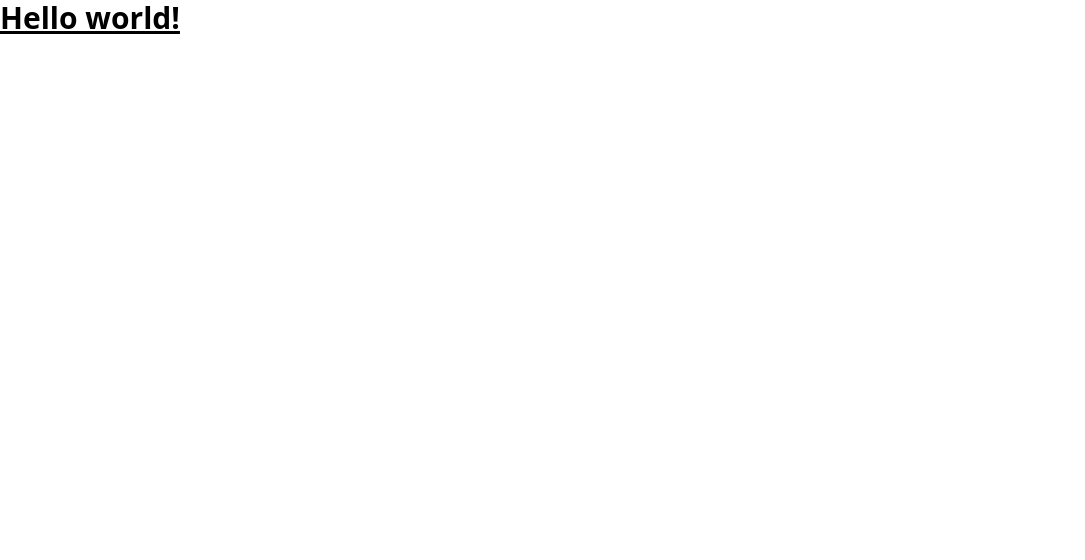
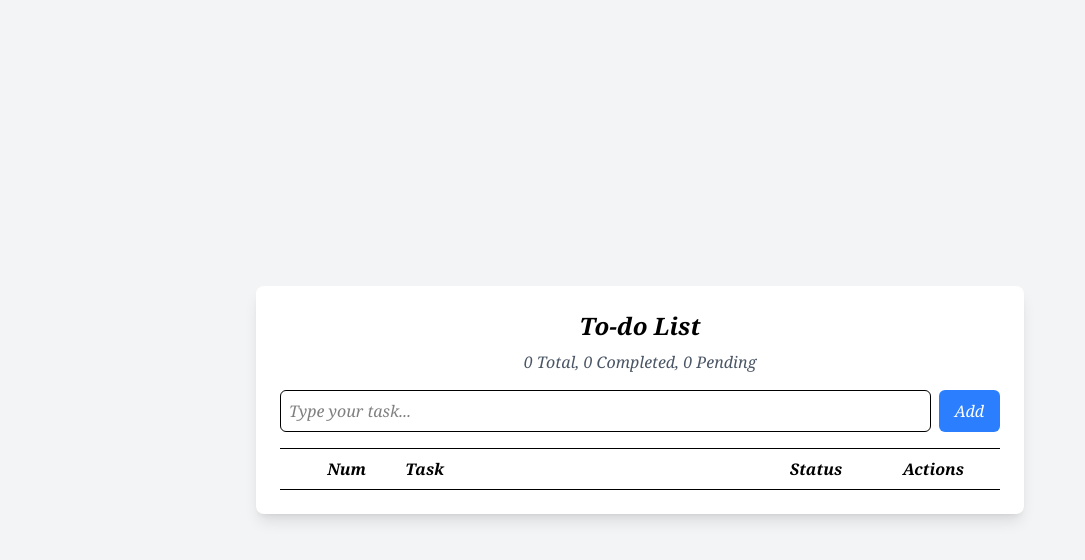
Before and after one commit to suraid121/to-do-list-assignment, a website built with Vite: page index.html in a window 1280 px wide. Shown: the whole page, without its empty margins (0-1085 px from the left). Built offline with nearby package versions, Linux system fonts and the light colour scheme; files whose address does not match are found by name.

Commit message:
html structure complete

```diff
--- a/index.html
+++ b/index.html
@@ -1,13 +1,46 @@
-<!doctype html>
-<html>
+<!DOCTYPE html>
+<html lang="en">
+
 <head>
   <meta charset="UTF-8">
   <meta name="viewport" content="width=device-width, initial-scale=1.0">
-  <link href="style.css" rel="stylesheet">
+  <title>To-Do List</title>
+  <link rel="stylesheet" href="style.css">
+
 </head>
-<body>
-  <h1 class="text-3xl font-bold underline">
-    Hello world!
-  </h1>
+
+<body class="bg-gray-100 p-4 flex justify-center items-center min-h-screen bg-[url('picture.png')] bg-cover bg-center bg-no-repeat font-serif italic">
+  <!-- This is header section-->
+  <header class="w-full max-w-md sm:max-w-lg md:max-w-xl lg:max-w-2xl  xl:max-w-3xl bg-white p-6 rounded-lg shadow-lg">
+
+    <h1 class="text-2xl font-bold text-center mb-2">To-do List</h1>
+    <p class="text-center text-gray-600" id="taskSummary">0 Total, 0 Completed, 0 Pending</p>
+    <!-- This is form Section-->
+    <form class="flex flex-col sm:flex-row mt-4 gap-2">
+      <input id="taskInput" type="text" placeholder="Type your task..." class="border p-2 w-full sm:flex-grow rounded-md focus:outline-none">
+      <button id="addTask" class="bg-blue-500 text-white px-4 py-2 rounded-md">
+        Add
+      </button>
+    </form>
+    <!-- This is error showing section-->
+    <p id="errorMessage1" class="text-red-500 text-sm mt-2 hidden">Please enter a valid task!</p>
+    <p id="errorMessage2" class="text-red-500 text-sm mt-2 hidden">Task already exists!</p>
+    <!-- This is output section-->
+
+    <div class="w-full mt-4 border-t overflow-x-auto">
+      <div class="flex p-2 font-bold border-b text-sm md:text-base">
+        <div class="w-1/6 text-center">Num</div>
+        <div class="w-1/2 break-words">Task</div>
+        <div class="w-1/6 text-center">Status</div>
+        <div class="w-1/6 text-center">Actions</div>
+      </div>
+      <!-- This is task list section-->
+      <div id="taskList" class="overflow-x-auto"></div>
+    </div>
+
+  </header>
+
+  <script src="script.js"></script>
 </body>
+
 </html>
```
